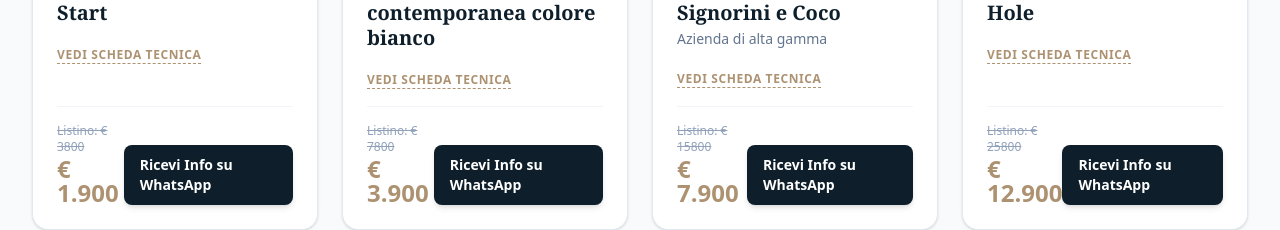
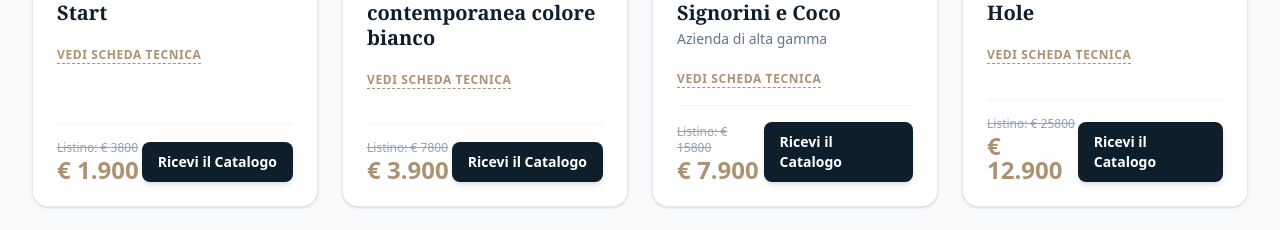
Before and after one commit to CreativiaStudio/ciessehome, a Next.js app: page / in a window 1280 px wide. Shown: the part 1600-1830 px from the top of the page. Built offline with nearby package versions, Linux system fonts and the light colour scheme.

Commit message:
fix: Modificato CTA card cucine da info vaghe a Ricevi il Catalogo

```diff
--- a/app/page.tsx
+++ b/app/page.tsx
@@ -361,7 +361,7 @@
                         onClick={() => setFormData({ ...formData, kitchenId: kitchen.name })}
                         className="text-xs sm:text-sm font-bold text-white bg-[#0e1f2b] hover:bg-[#ad9271] px-4 py-2.5 rounded-lg transition-colors shadow-md"
                       >
-                        Ricevi Info su WhatsApp
+                        Ricevi il Catalogo
                       </a>
                     </div>
                   </div>
```
